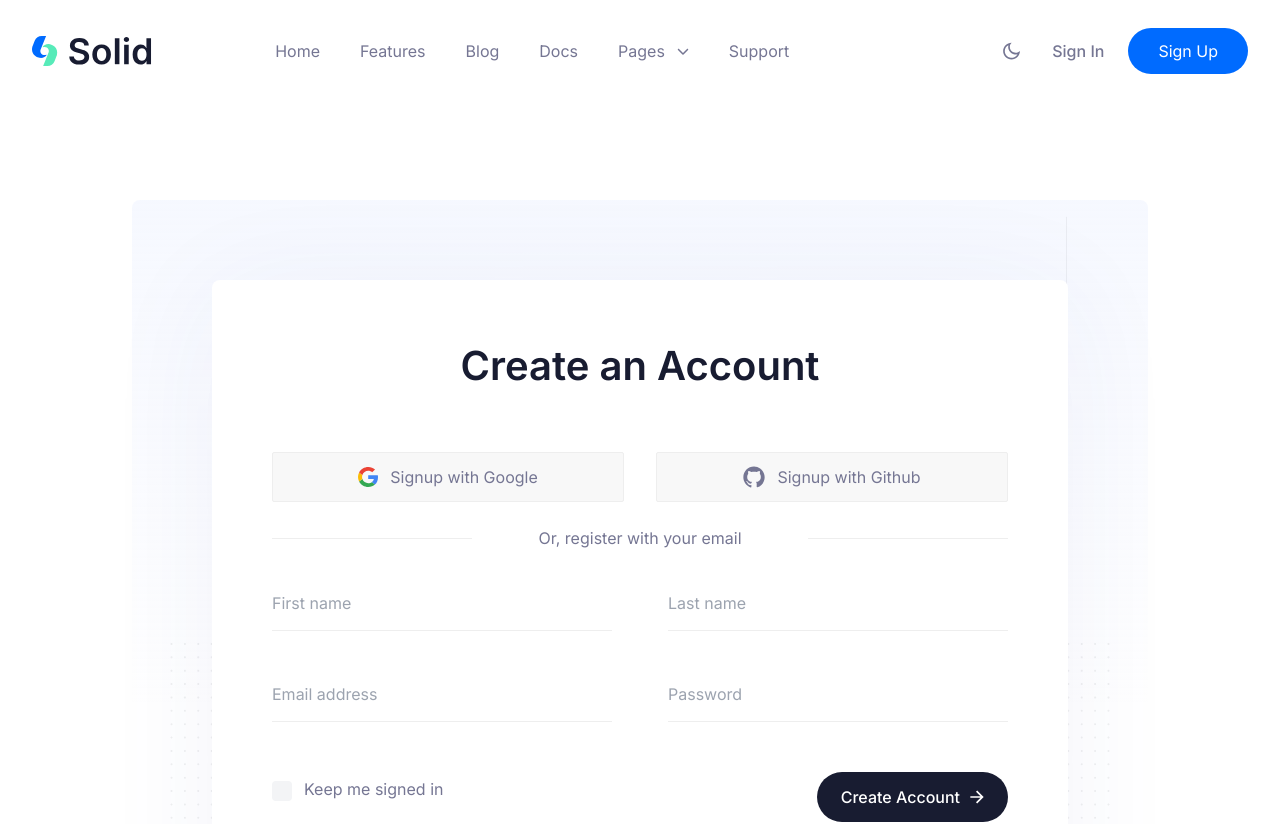
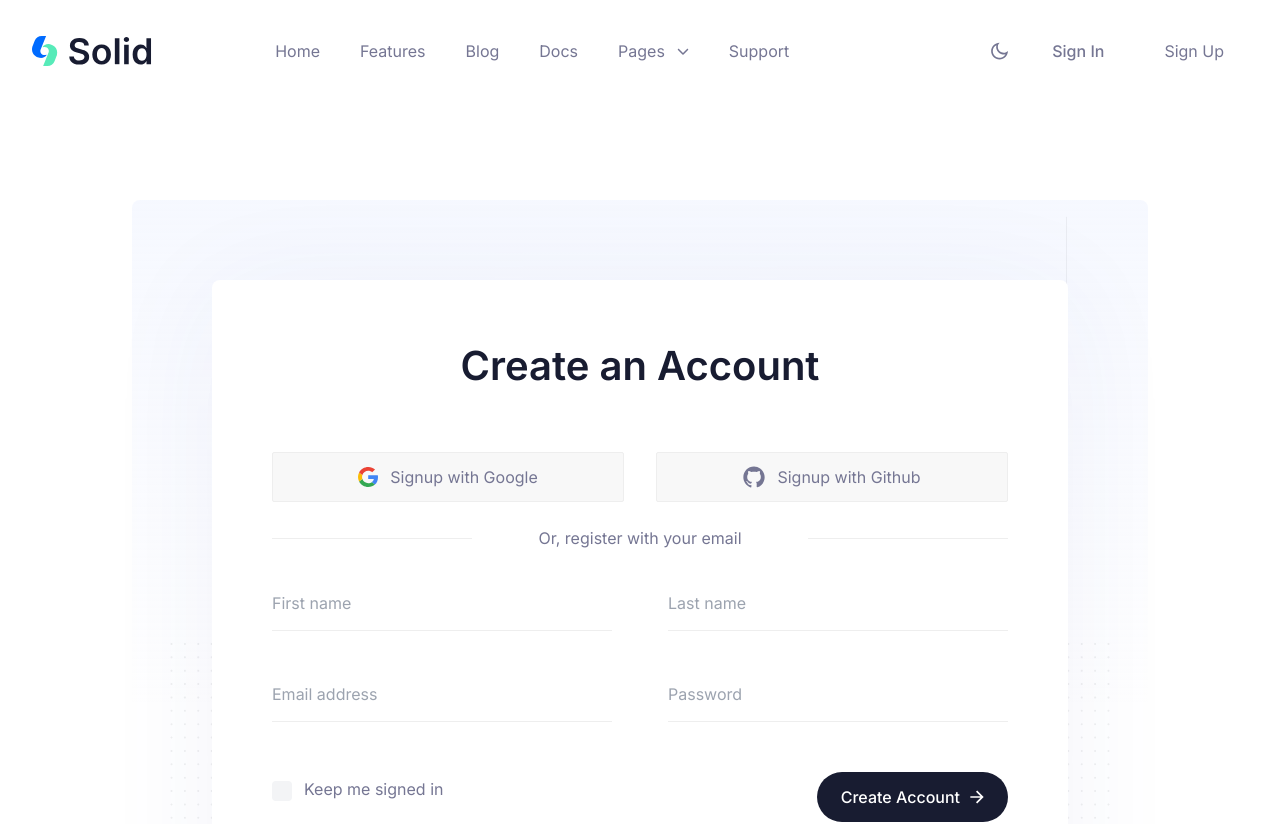
Before and after one commit to MeTanmay/AI-Website-Builder, a Next.js app: page /auth/signup in a window 1280 px wide. Shown: the top 824 px of the page. Built offline with nearby package versions, Linux system fonts and the light colour scheme.

Commit message:
Added FAQs

```diff
--- a/components/FAQ/faqData.tsx
+++ b/components/FAQ/faqData.tsx
@@ -3,18 +3,18 @@ import { FAQ } from "@/types/faq";
 const faqData: FAQ[] = [
   {
     id: 1,
-    quest: "Lorem ipsum dolor sit amet, consectetur",
-    ans: "We provide digital experience services to startups and small businesses. We help our clients succeed by creating brand identities, digital experiences.",
+    quest: "How can I create an AI Website? ",
+    ans: "Creating a professional website for your business has never been easier! Tell us your business type, name, and key keywords, and our AI Website Builder will generate a personalized website you can customize in minutes. Get started today and build your online presence in no time!",
   },
   {
     id: 2,
-    quest: "Lorem ipsum dolor sit amet, consectetur",
-    ans: "We provide digital experience services to startups and small businesses. We help our clients succeed by creating brand identities, digital experiences.",
+    quest: "Is this AI Website Builder Free?",
+    ans: "The AI Website Builder offers a Freemium model. While you can create a website for free, more advanced features are available through subscription.",
   },
   {
     id: 3,
-    quest: "Lorem ipsum dolor sit amet, consectetur",
-    ans: "We provide digital experience services to startups and small businesses. We help our clients succeed by creating brand identities, digital experiences.",
+    quest: "Is the website generated by AI mobile-friendly?",
+    ans: "Yes, all websites generated by our AI are fully responsive and mobile-friendly. This means your website will automatically adjust and look great on any device, whether it's a desktop, tablet, or smartphone.",
   },
 ];
 
--- a/components/Header/index.tsx
+++ b/components/Header/index.tsx
@@ -151,19 +151,19 @@ const Header = () => {
             </ul>
           </nav>
 
-          <div className="mt-7 flex items-center gap-6 xl:mt-0">
+          <div className="mt-7 flex items-center gap-3 xl:mt-0">
             <ThemeToggler />
 
             <Link
               href="/auth/signin"
-              className="text-regular font-medium text-waterloo hover:text-primary"
+              className="  text-regular font-medium rounded-full px-6 py-2.5 text-waterloo hover:text-white  hover:bg-primary"
             >
               Sign In
             </Link>
 
             <Link
               href="/auth/signup"
-              className="flex items-center justify-center rounded-full bg-primary px-7.5 py-2.5 text-regular text-white duration-300 ease-in-out hover:bg-primaryho"
+              className="rounded-full hover:bg-primary px-6 py-2.5 text-regular text-waterloo ease-in-out hover:text-white"
             >
               Sign Up
             </Link>
--- a/components/Hero/index.tsx
+++ b/components/Hero/index.tsx
@@ -79,14 +79,8 @@ const Hero = () => {
                 /> */}
                 <div className=" relative aspect-[700/444] w-full">
                   <Image
-                    className="dark:hidden"
-                    src="/images/hero/vector4.svg"
-                    alt="Hero"
-                    fill
-                  />
-                  <Image
                     className="hidden dark:block"
-                    src="/images/hero/vector4.svg"
+                    src="/images/hero/vector5.svg"
                     alt="Hero"
                     fill
                   />
```
Also changed, not shown: public/images/features/undraw_building_websites_i78t.svg (added), public/images/hero/vector5.svg (added).
